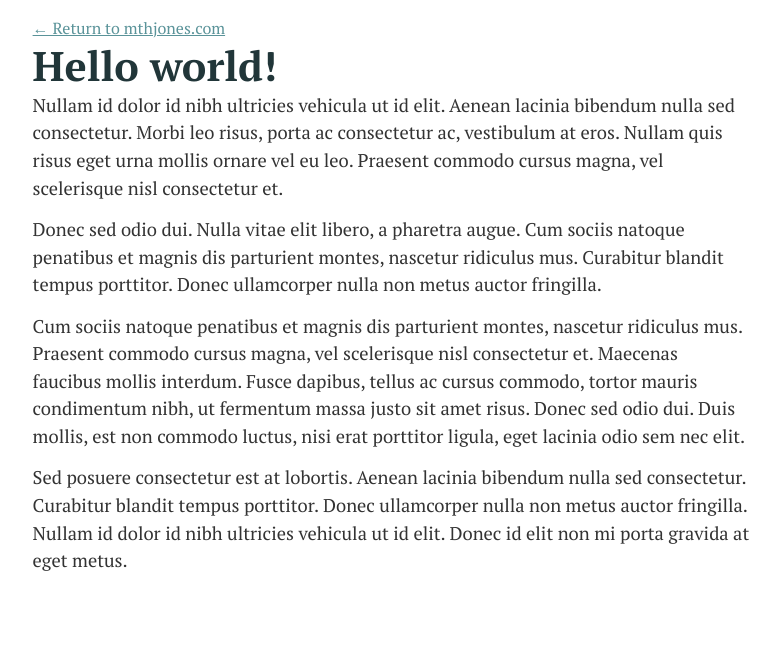
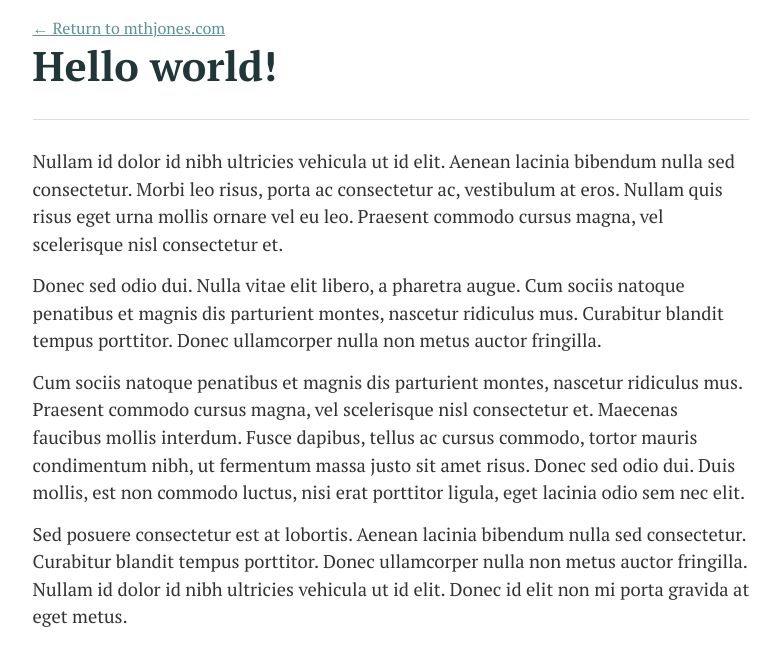
Before and after one commit to mthjones/mthjones.github.io, a Jekyll site: the page built from _posts/2014-09-29-hello-world.md, in a window 1280 px wide. Shown: the top 666 px of the page, without its empty margins (249-1029 px from the left). Built offline with Jekyll 4.4.1, drawn with Linux system fonts in a browser that asks for light colours.

Commit message:
Add underline to post title

```diff
--- a/_posts/2014-09-29-hello-world.md
+++ b/_posts/2014-09-29-hello-world.md
@@ -3,8 +3,8 @@ layout: post
 title: Hello world!
 ---
 
-{{ page.title }}
-================
+# {{ page.title }}
+***
 
 Nullam id dolor id nibh ultricies vehicula ut id elit. Aenean lacinia bibendum nulla sed consectetur. Morbi leo risus, porta ac consectetur ac, vestibulum at eros. Nullam quis risus eget urna mollis ornare vel eu leo. Praesent commodo cursus magna, vel scelerisque nisl consectetur et.
 
```
